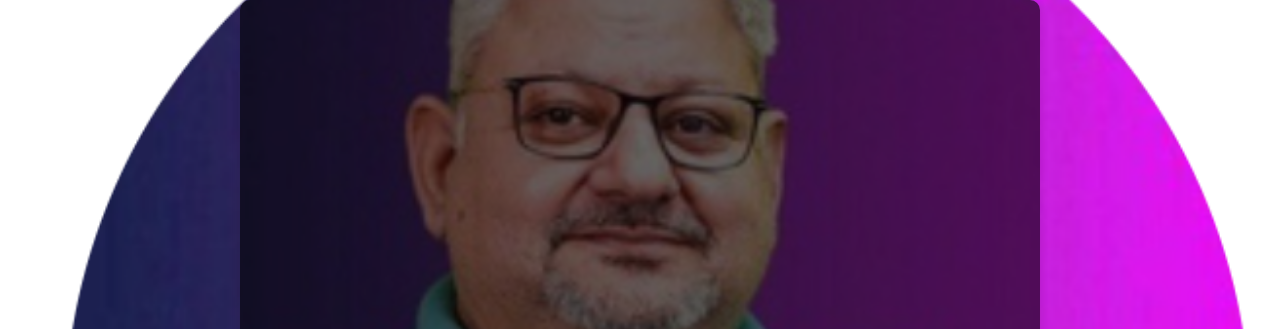
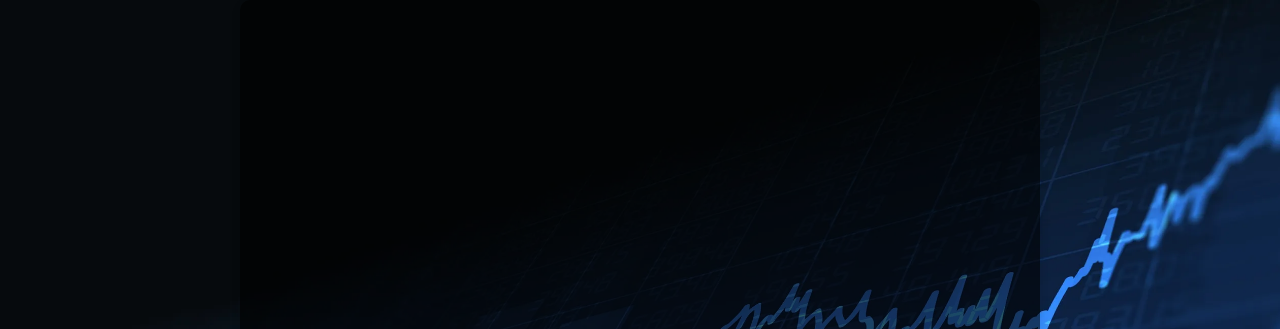
Before and after one commit to developerking005/Deepak-Wadhawa, a plain HTML site: page index.html in a window 1280 px wide. Shown: the top 329 px of the page. Drawn offline with nearby package versions, Linux system fonts and the light colour scheme.

Commit message:
Update index.css

```diff
--- a/index.css
+++ b/index.css
@@ -15,7 +15,7 @@ body, html {
     justify-content: center;
     width: 100%;
     height: 100%;
-    background: url('./deepak.png') no-repeat center center fixed;
+    background: url('./stockmarket.webp') no-repeat center center fixed;
     background-size: cover;
 }
 
```
